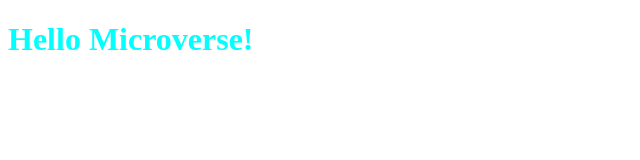
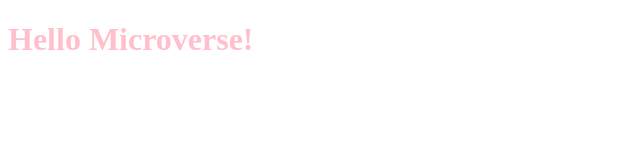
Before and after one commit to Sohail006/Hello-World, a plain HTML site: page index.html in a window 1280 px wide. Shown: the whole page, without its empty margins (0-640 px from the left). Drawn offline with Linux system fonts and the light colour scheme.

Commit message:
Modified Style file for linters error

```diff
--- a/style.css
+++ b/style.css
@@ -1,3 +1 @@
-h1 {
-color: aqua;
- }
+h1 { color: pink; }
```
